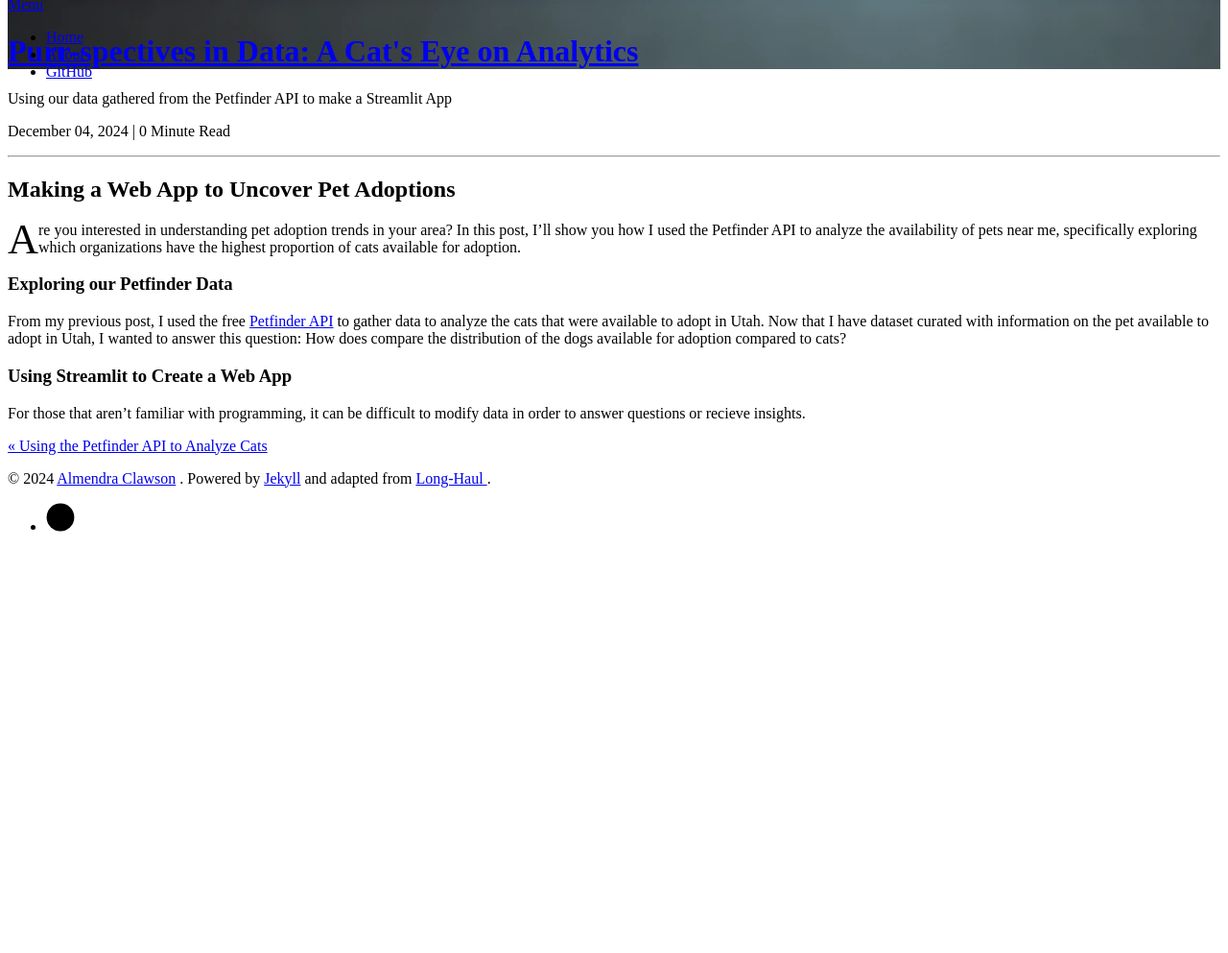
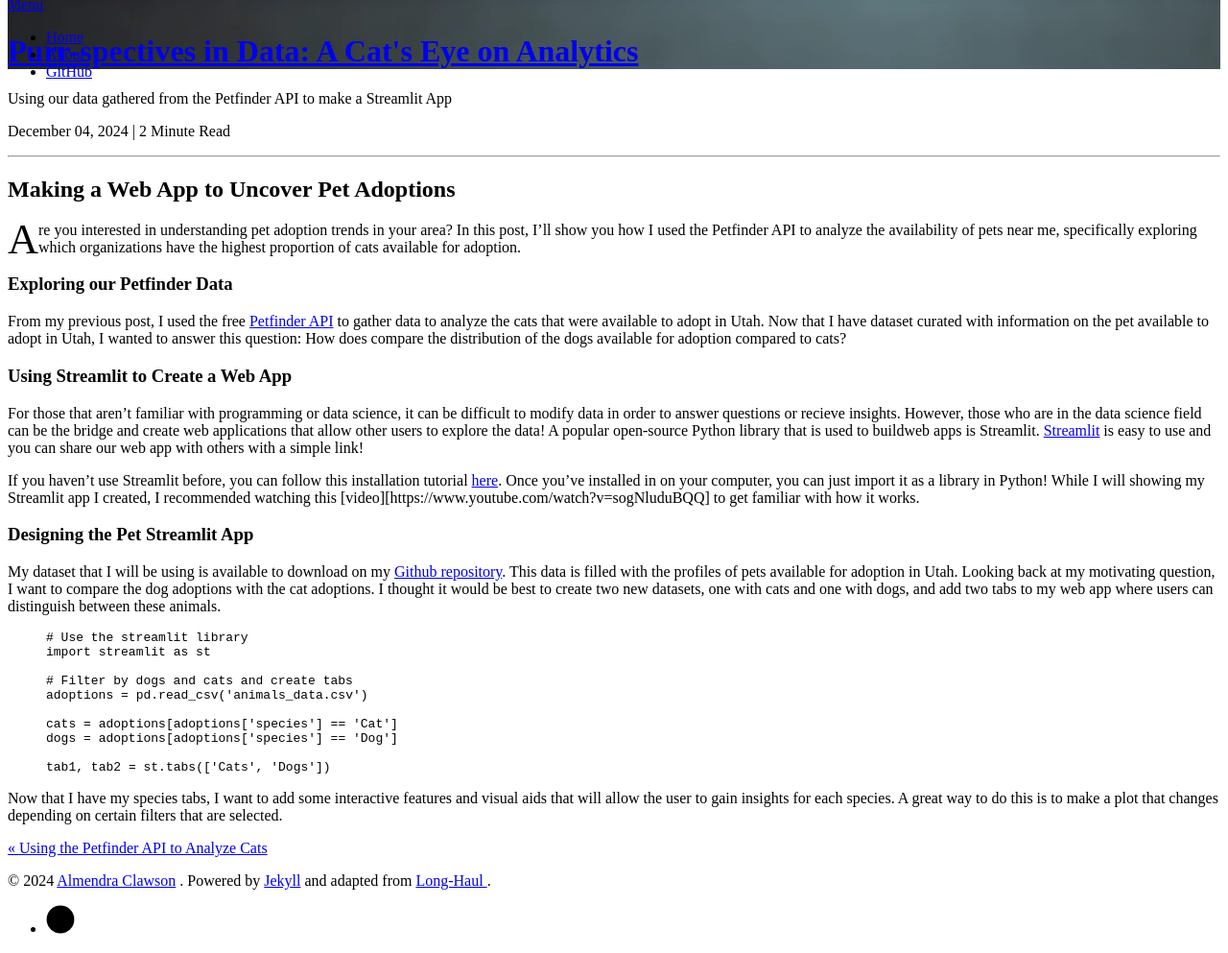
Before and after one commit to clawmendra/my-blog, a Jekyll site: the page built from _posts/2024-12-4-pet-streamlit-app.md, in a window 1280 px wide, cut to the strip 112-1105 px from the top of the page. Shown: the whole strip at 96% size. Built offline with Jekyll 4.4.1, drawn with Linux system fonts in a browser that asks for light colours; nearby versions of some CDN libraries; before the commit the page ends 900 px from its top, so only the background shows below that.

Commit message:
added streamlit intro and link

```diff
--- a/_posts/2024-12-4-pet-streamlit-app.md
+++ b/_posts/2024-12-4-pet-streamlit-app.md
@@ -14,4 +14,25 @@ From my previous post, I used the free [Petfinder API](https://www.petfinder.com
 
 ### Using Streamlit to Create a Web App
 
-For those that aren't familiar with programming, it can be difficult to modify data in order to answer questions or recieve insights.
+For those that aren't familiar with programming or data science, it can be difficult to modify data in order to answer questions or recieve insights. However, those who are in the data science field can be the bridge and create web applications that allow other users to explore the data! A popular open-source Python library that is used to buildweb apps is Streamlit. [Streamlit](https://streamlit.io/) is easy to use and you can share our web app with others with a simple link!
+
+If you haven't use Streamlit before, you can follow this installation tutorial [here](https://docs.streamlit.io/get-started/installation). Once you've installed in on your computer, you can just import it as a library in Python! While I will showing my Streamlit app I created, I recommended watching this [video][https://www.youtube.com/watch?v=sogNluduBQQ] to get familiar with how it works.
+
+### Designing the Pet Streamlit App
+My dataset that I will be using is available to download on my [Github repository](https://github.com/clawmendra/petfinder). This data is filled with the profiles of pets available for adoption in Utah. Looking back at my motivating question, I want to compare the dog adoptions with the cat adoptions. I thought it would be best to create two new datasets, one with cats and one with dogs, and add two tabs to my web app where users can distinguish between these animals.
+
+{%- highlight python -%}
+# Use the streamlit library
+import streamlit as st
+
+# Filter by dogs and cats and create tabs
+adoptions = pd.read_csv('animals_data.csv')
+
+cats = adoptions[adoptions['species'] == 'Cat']
+dogs = adoptions[adoptions['species'] == 'Dog']
+
+tab1, tab2 = st.tabs(['Cats', 'Dogs'])
+
+{%- endhighlight -%}
+
+Now that I have my species tabs, I want to add some interactive features and visual aids that will allow the user to gain insights for each species. A great way to do this is to make a plot that changes depending on certain filters that are selected.
```
